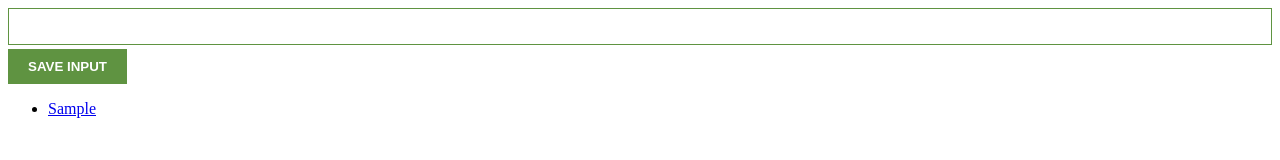
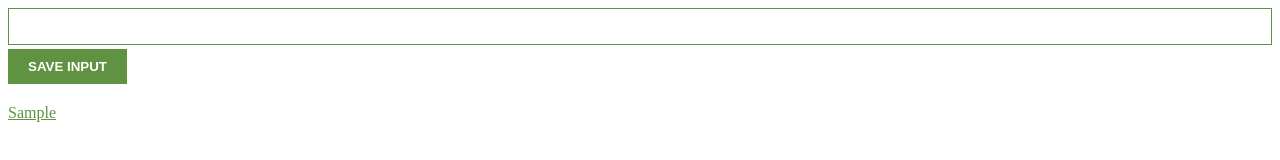
Before and after one commit to Mut1s0/Lead-Tracker, a plain HTML site: page index.html in a window 1280 px wide. Both pictures are taken after typing "Sample" into the empty fields and a click on the button "SAVE INPUT". Drawn offline with Linux system fonts and the light colour scheme.

Commit message:
styled list

```diff
--- a/style.css
+++ b/style.css
@@ -20,3 +20,17 @@
   padding: 10px 20px;
   cursor: pointer;
 }
+
+ul {
+  margin-top: 20px;
+  list-style: none;
+  padding-left: 0;
+}
+
+li {
+  margin-top: 5px;
+}
+
+li > a {
+  color: #5f9341;
+}
```
Also changed, not shown: index.html (+0 -2 lines).
